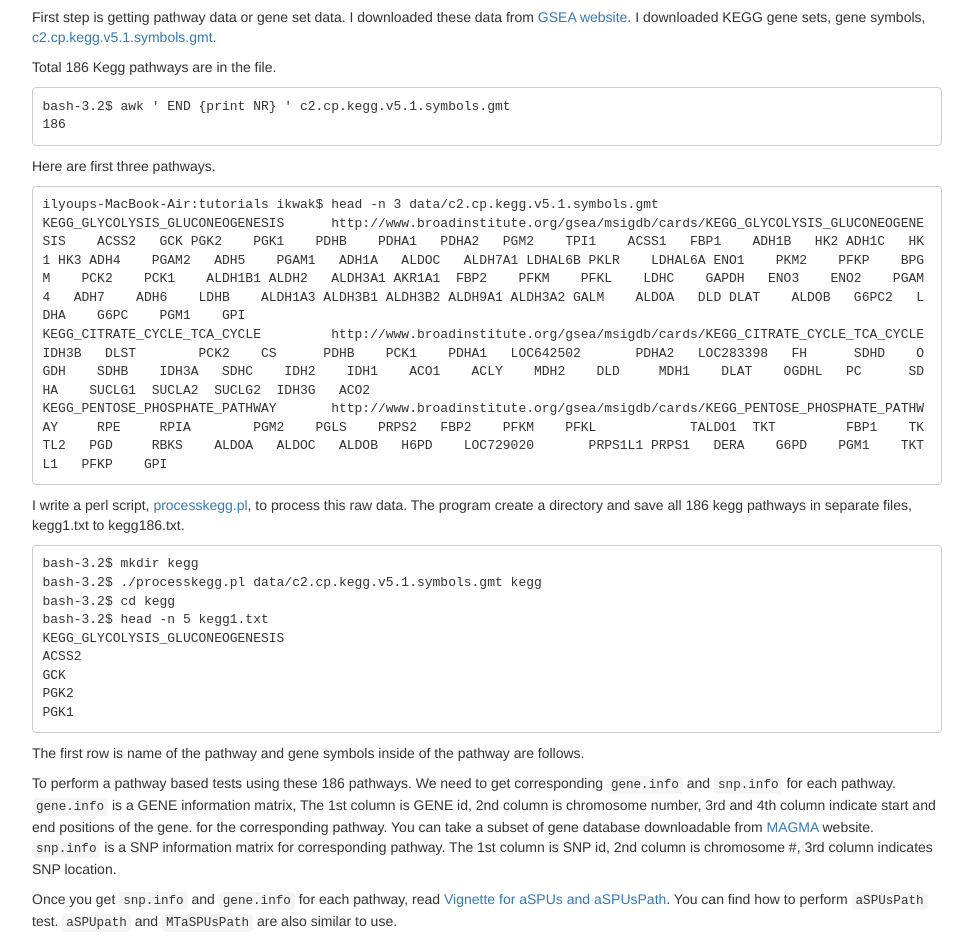
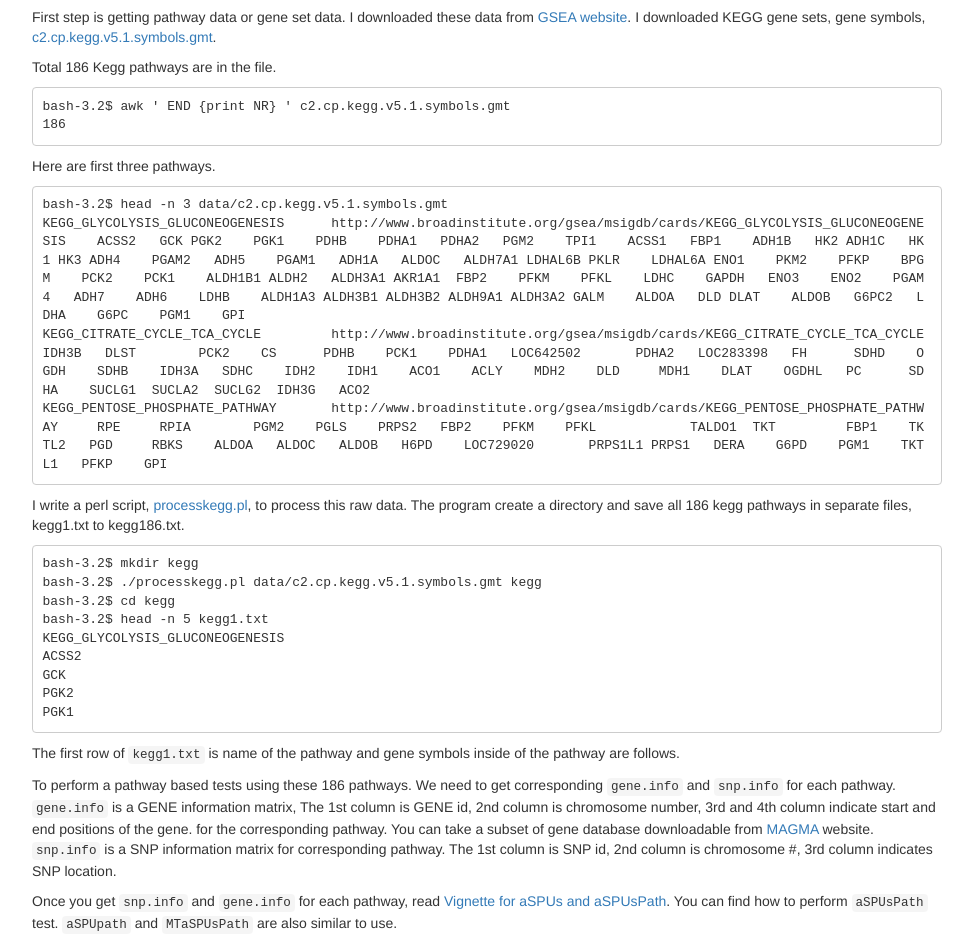
Before and after one commit to ikwak2/aSPU_tutorials, a plain HTML site: page pathwayMani.html in a window 1280 px wide. Shown: the part 124-1069 px from the top of the page, without its empty margins (153-1126 px from the left). Drawn offline with nearby package versions, Linux system fonts and the light colour scheme; some packages are replaced by stand-ins of ours.

Commit message:
pathway doc up

```diff
--- a/pathwayMani.html
+++ b/pathwayMani.html
@@ -127,7 +127,7 @@ $(document).ready(function () {
 <pre><code>bash-3.2$ awk ' END {print NR} ' c2.cp.kegg.v5.1.symbols.gmt
 186</code></pre>
 <p>Here are first three pathways.</p>
-<pre><code>ilyoups-MacBook-Air:tutorials ikwak$ head -n 3 data/c2.cp.kegg.v5.1.symbols.gmt
+<pre><code>bash-3.2$ head -n 3 data/c2.cp.kegg.v5.1.symbols.gmt
 KEGG_GLYCOLYSIS_GLUCONEOGENESIS      http://www.broadinstitute.org/gsea/msigdb/cards/KEGG_GLYCOLYSIS_GLUCONEOGENESIS    ACSS2   GCK PGK2    PGK1    PDHB    PDHA1   PDHA2   PGM2    TPI1    ACSS1   FBP1    ADH1B   HK2 ADH1C   HK1 HK3 ADH4    PGAM2   ADH5    PGAM1   ADH1A   ALDOC   ALDH7A1 LDHAL6B PKLR    LDHAL6A ENO1    PKM2    PFKP    BPGM    PCK2    PCK1    ALDH1B1 ALDH2   ALDH3A1 AKR1A1  FBP2    PFKM    PFKL    LDHC    GAPDH   ENO3    ENO2    PGAM4   ADH7    ADH6    LDHB    ALDH1A3 ALDH3B1 ALDH3B2 ALDH9A1 ALDH3A2 GALM    ALDOA   DLD DLAT    ALDOB   G6PC2   LDHA    G6PC    PGM1    GPI
 KEGG_CITRATE_CYCLE_TCA_CYCLE         http://www.broadinstitute.org/gsea/msigdb/cards/KEGG_CITRATE_CYCLE_TCA_CYCLE       IDH3B   DLST        PCK2    CS      PDHB    PCK1    PDHA1   LOC642502       PDHA2   LOC283398   FH      SDHD    OGDH    SDHB    IDH3A   SDHC    IDH2    IDH1    ACO1    ACLY    MDH2    DLD     MDH1    DLAT    OGDHL   PC      SDHA    SUCLG1  SUCLA2  SUCLG2  IDH3G   ACO2
 KEGG_PENTOSE_PHOSPHATE_PATHWAY       http://www.broadinstitute.org/gsea/msigdb/cards/KEGG_PENTOSE_PHOSPHATE_PATHWAY     RPE     RPIA        PGM2    PGLS    PRPS2   FBP2    PFKM    PFKL            TALDO1  TKT         FBP1    TKTL2   PGD     RBKS    ALDOA   ALDOC   ALDOB   H6PD    LOC729020       PRPS1L1 PRPS1   DERA    G6PD    PGM1    TKTL1   PFKP    GPI</code></pre>
@@ -141,7 +141,7 @@ ACSS2
 GCK
 PGK2
 PGK1</code></pre>
-<p>The first row is name of the pathway and gene symbols inside of the pathway are follows.</p>
+<p>The first row of <code>kegg1.txt</code> is name of the pathway and gene symbols inside of the pathway are follows.</p>
 <p>To perform a pathway based tests using these 186 pathways. We need to get corresponding <code>gene.info</code> and <code>snp.info</code> for each pathway. <code>gene.info</code> is a GENE information matrix, The 1st column is GENE id, 2nd column is chromosome number, 3rd and 4th column indicate start and end positions of the gene. for the corresponding pathway. You can take a subset of gene database downloadable from <a href="http://ctg.cncr.nl/software/magma">MAGMA</a> website. <code>snp.info</code> is a SNP information matrix for corresponding pathway. The 1st column is SNP id, 2nd column is chromosome #, 3rd column indicates SNP location.</p>
 <p>Once you get <code>snp.info</code> and <code>gene.info</code> for each pathway, read <a href="http://www.tc.umn.edu/~ikwak/tutorials/aSPUstat.html">Vignette for aSPUs and aSPUsPath</a>. You can find how to perform <code>aSPUsPath</code> test. <code>aSPUpath</code> and <code>MTaSPUsPath</code> are also similar to use.</p>
 
```
